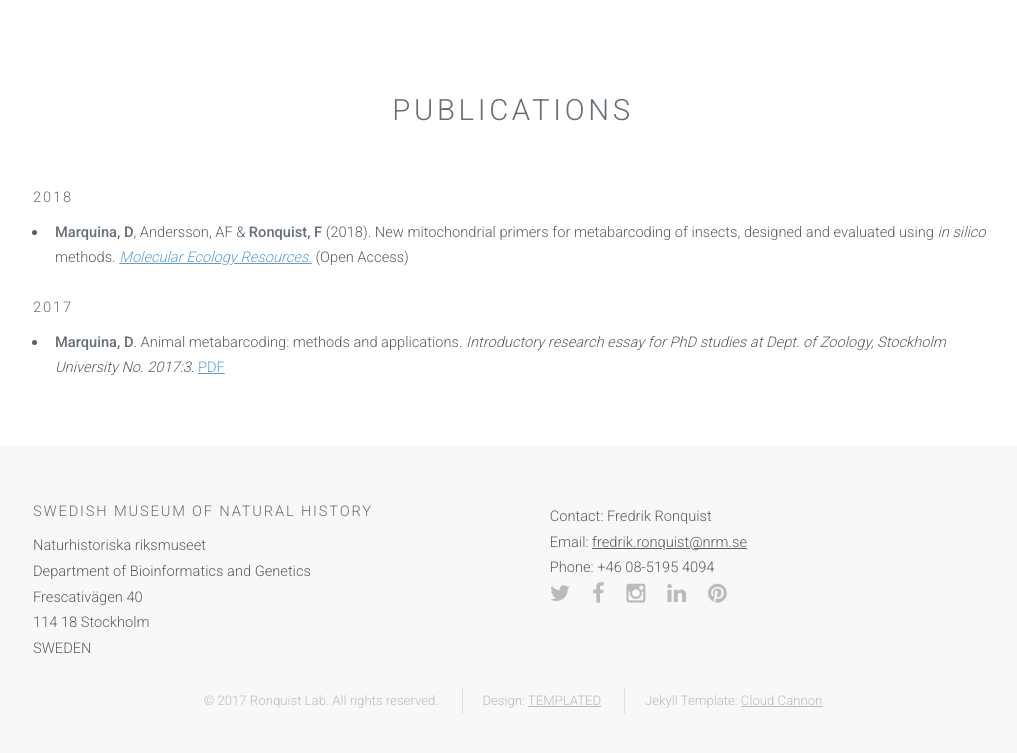
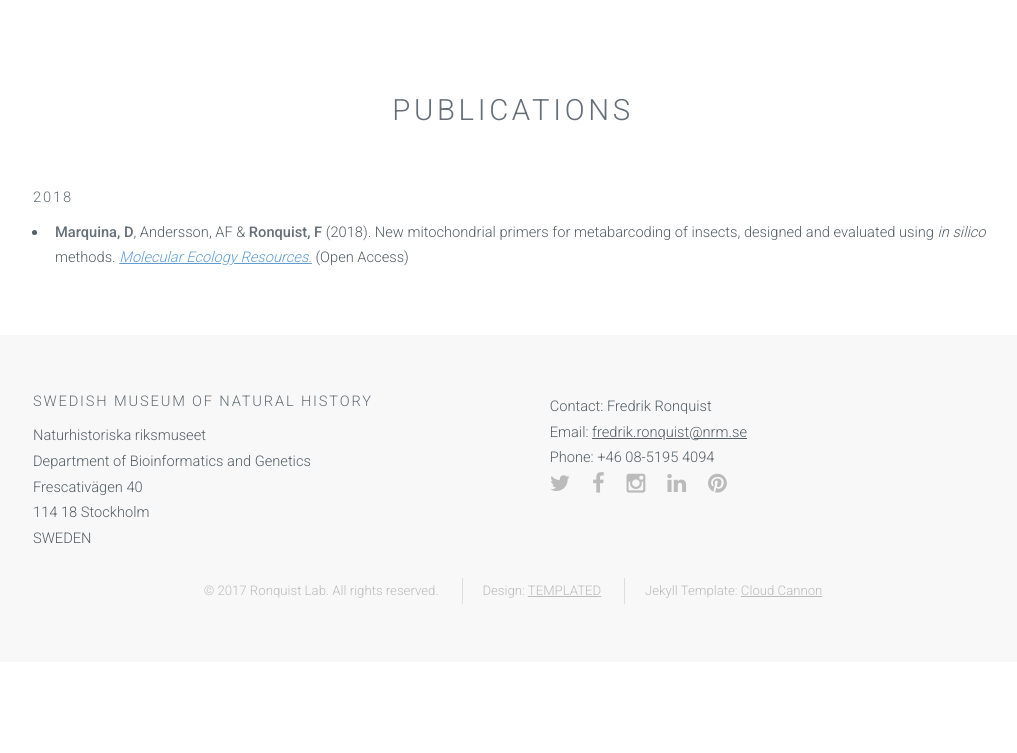
Before and after one commit to ronquistlab/ronquistlab.github.io, a Jekyll site: the page built from publications.html, in a window 1280 px wide and 1227 px high. Shown: the part 455-1208 px from the top of the window, without its empty margins (127-1144 px from the left). Built offline with Jekyll 4.4.1, drawn with Linux system fonts in a browser that asks for light colours.

Commit message:
Update publications.html

```diff
--- a/publications.html
+++ b/publications.html
@@ -14,11 +14,6 @@ layout: default
                   <li><strong>Marquina, D</strong>, Andersson, AF & <strong>Ronquist, F</strong> (2018). New mitochondrial primers for metabarcoding of insects, designed and evaluated using <em>in silico</em> methods. <a href="https://doi.org/10.1111/1755-0998.12942"><em>Molecular Ecology Resources.</em></a> (Open Access)</li>
             </ul>
 
-        <h1>2017</h1>
-            <ul>
-                  <li><strong>Marquina, D</strong>. Animal metabarcoding: methods and applications. <em>Introductory research essay for PhD studies at Dept. of Zoology, Stockholm University No. 2017:3</em>. <a href="{{ site.baseurl }}/docs/Introductory_essay_Daniel.pdf">PDF</a></li>
-            </ul>
-
             <!--
         <h1>2016</h1>
 
```
